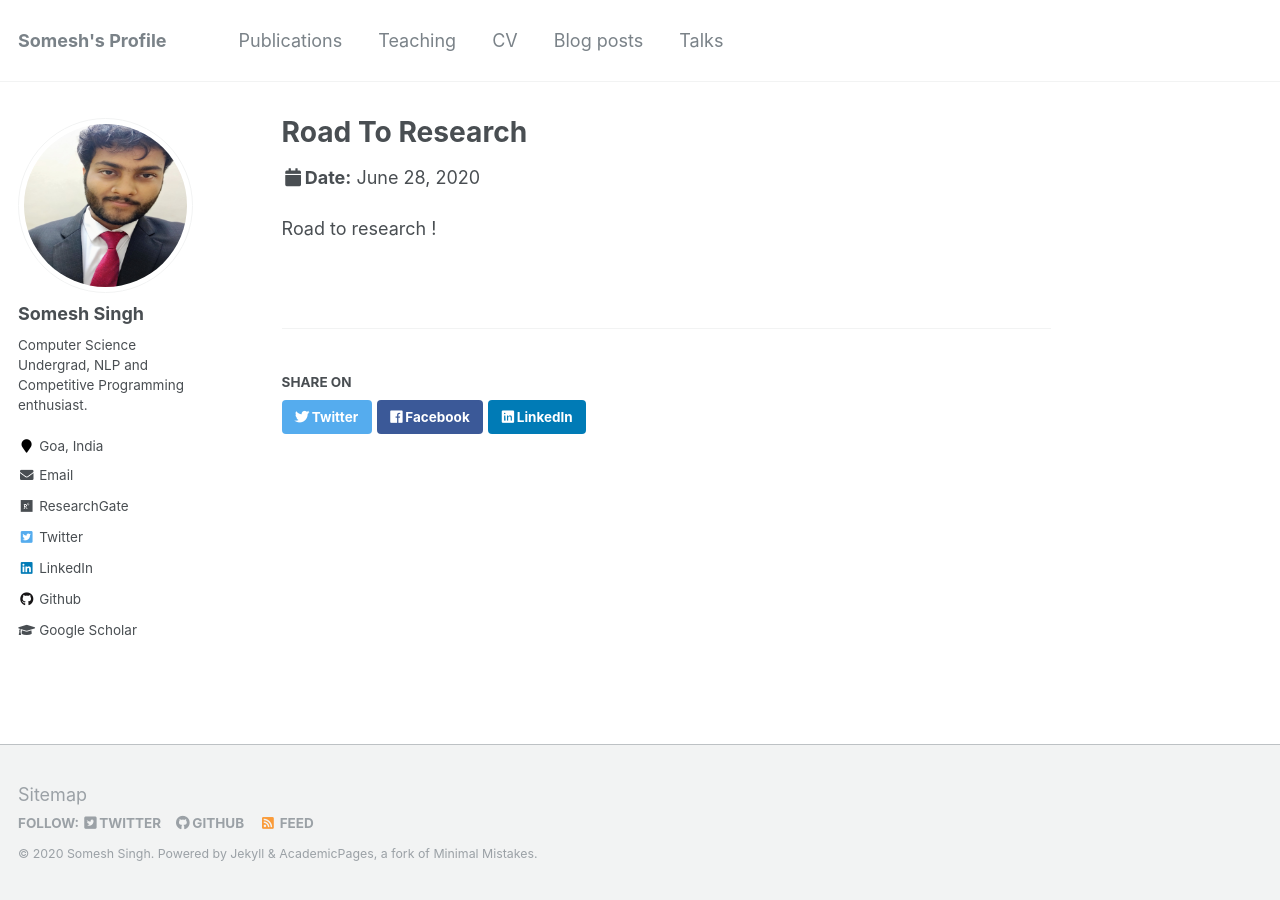
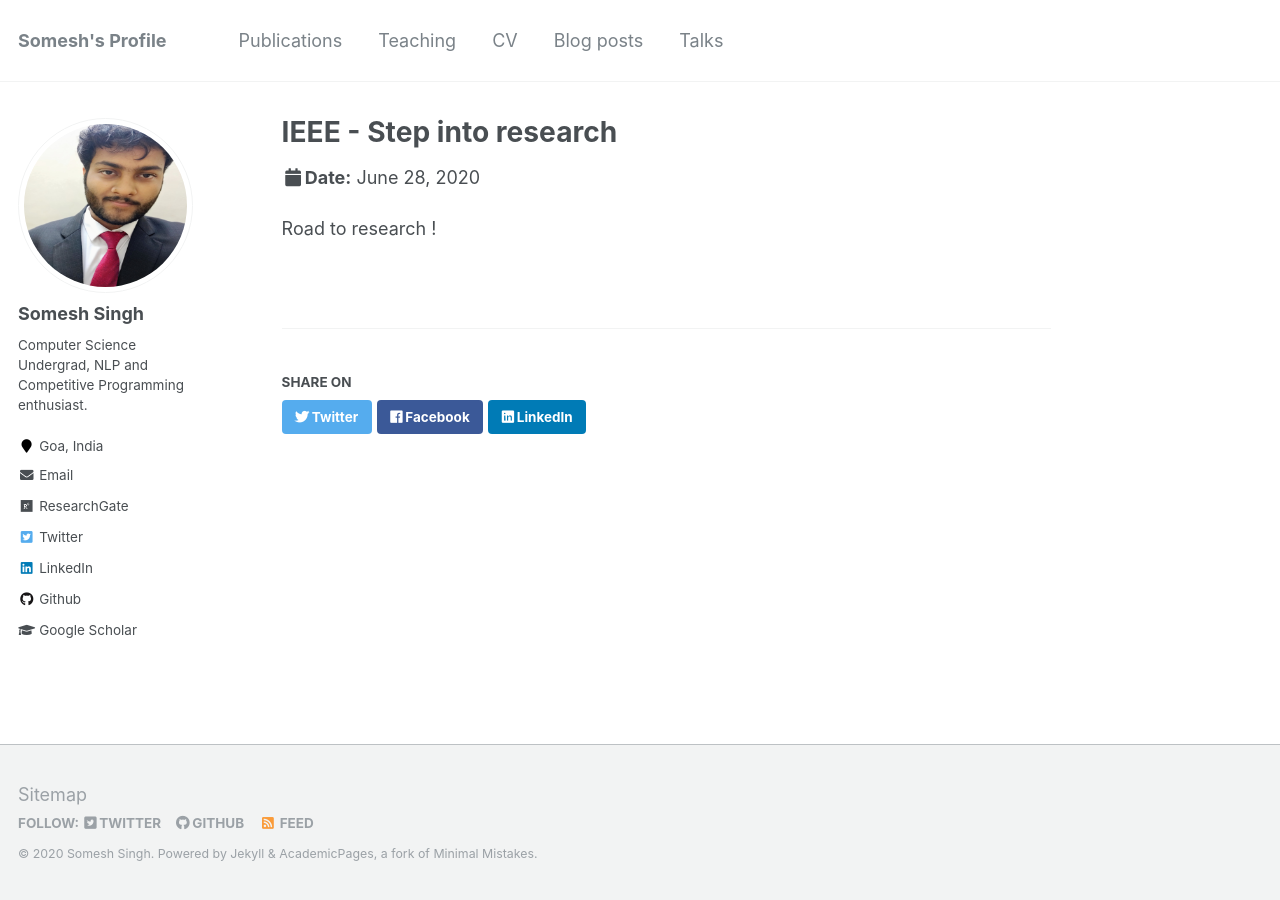
Before and after one commit to someshsingh22/someshsingh22.github.io, a Jekyll site: the page built from _talks/2020-06-28-step-into-research.md, in a window 1280 px wide. Built offline with Jekyll 4.4.1, drawn with Linux system fonts in a browser that asks for light colours.

Commit message:
IEEE 2020

```diff
--- a/_talks/2020-06-28-road-to-research.md
+++ b/_talks/2020-06-28-step-into-research.md
@@ -1,8 +1,8 @@
 ---
-title: "Road To Research"
+title: "IEEE - Step into research"
 collection: talks
 type: "Talk"
-permalink: /talks/2012-06-28-road-to-research
+permalink: /talks/2012-06-28-step-into-research
 venue: "IEEE, BITS Plani"
 date: 2020-06-28
 location: "Online"
```
Also changed, not shown: _posts/2020-06-27-road-to-research.md (+2 -2 lines), 3 other files.
